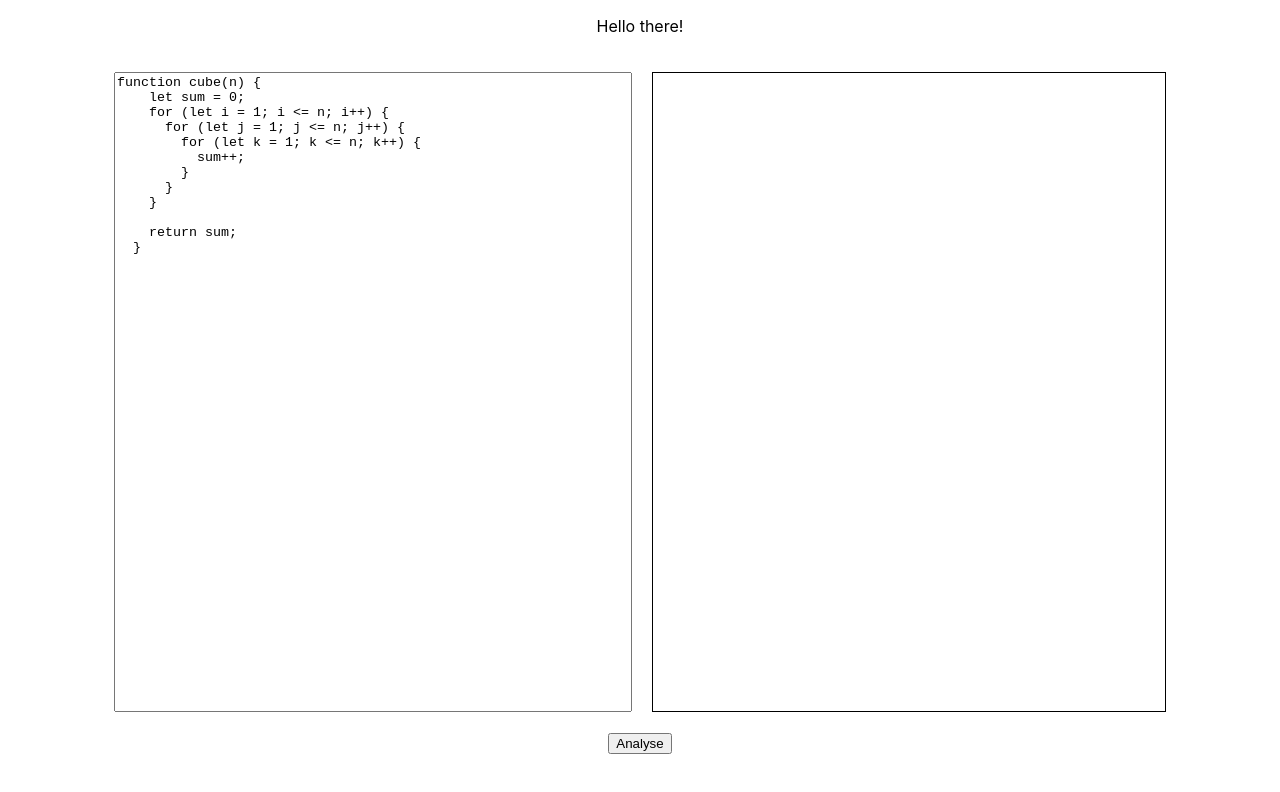
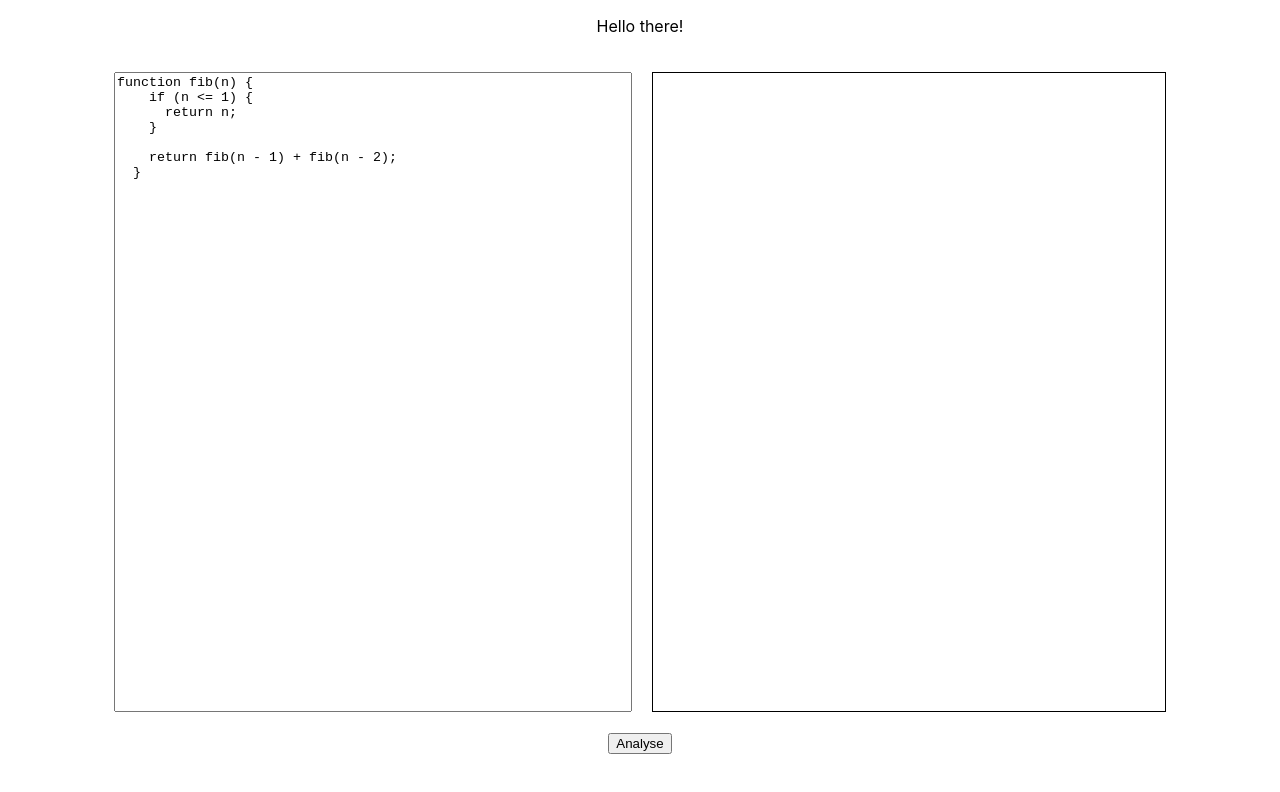
Before and after one commit to ivan-kapelyukh/big-o-meter, a React (Create React App) app: page / in a window 1280 px wide. Shown: the top 792 px of the page. Built offline with nearby package versions, Linux system fonts and the light colour scheme.

Commit message:
Introduce time limit

```diff
--- a/src/App.js
+++ b/src/App.js
@@ -16,17 +16,12 @@ class App extends React.Component {
     graphData: [[]],
   };
 
-  static defaultCode = `function cube(n) {
-    let sum = 0;
-    for (let i = 1; i <= n; i++) {
-      for (let j = 1; j <= n; j++) {
-        for (let k = 1; k <= n; k++) {
-          sum++;
-        }
-      }
+  static defaultCode = `function fib(n) {
+    if (n <= 1) {
+      return n;
     }
 
-    return sum;
+    return fib(n - 1) + fib(n - 2);
   }`;
 
   render() {
@@ -126,4 +121,12 @@ function cube(n) {
   return sum;
 }
 
+function fib(n) {
+  if (n <= 1) {
+    return n;
+  }
+
+  return fib(n - 1) + fib(n - 2);
+}
+
 */
--- a/src/analyseFunction.js
+++ b/src/analyseFunction.js
@@ -8,25 +8,29 @@ export function analyseFunction(fn, addToLog) {
 }
 
 export function varyRuntimes(fn, addToLog) {
+  // Filter out very low runtimes: those are less robust.
   const MIN_TIME = 100;
+  const TIME_LIMIT = 8000;
+
   let inputSize = 0;
-  let n = 54;
-
+  let totalTime = 0;
   let inputRuntimes = [];
 
-  for (let i = 0; i < n; i++) {
+  while (totalTime < TIME_LIMIT) {
     const input = generateInput(inputSize);
     const time = timedCall(fn, input);
-    addToLog(
-      `Function took ${Math.round(time)} ms for input of size ${inputSize}`
-    );
 
-    inputRuntimes.push([inputSize, time]);
-    inputSize = Math.floor(1.1 * inputSize) + 1;
+    if (time >= MIN_TIME) {
+      addToLog(
+        `Function took ${Math.round(time)} ms for input of size ${inputSize}`
+      );
+      inputRuntimes.push([inputSize, time]);
+      totalTime += time;
+    }
+
+    inputSize = Math.floor(1.05 * inputSize) + 1;
   }
 
-  // Filter out very low runtimes: those are less robust.
-  inputRuntimes = inputRuntimes.filter(([inputSize, time]) => time > MIN_TIME);
   return inputRuntimes;
 }
 
--- a/src/parseFunction.js
+++ b/src/parseFunction.js
@@ -1,8 +1,6 @@
 export function parseFunction(code) {
-  const argument = parseArgument(code);
-  const body = parseBody(code);
-
-  return Function(argument, body);
+  // Need to use this indirection to support recursion.
+  return Function("return " + code)();
 }
 
 export function parseName(code) {
```
